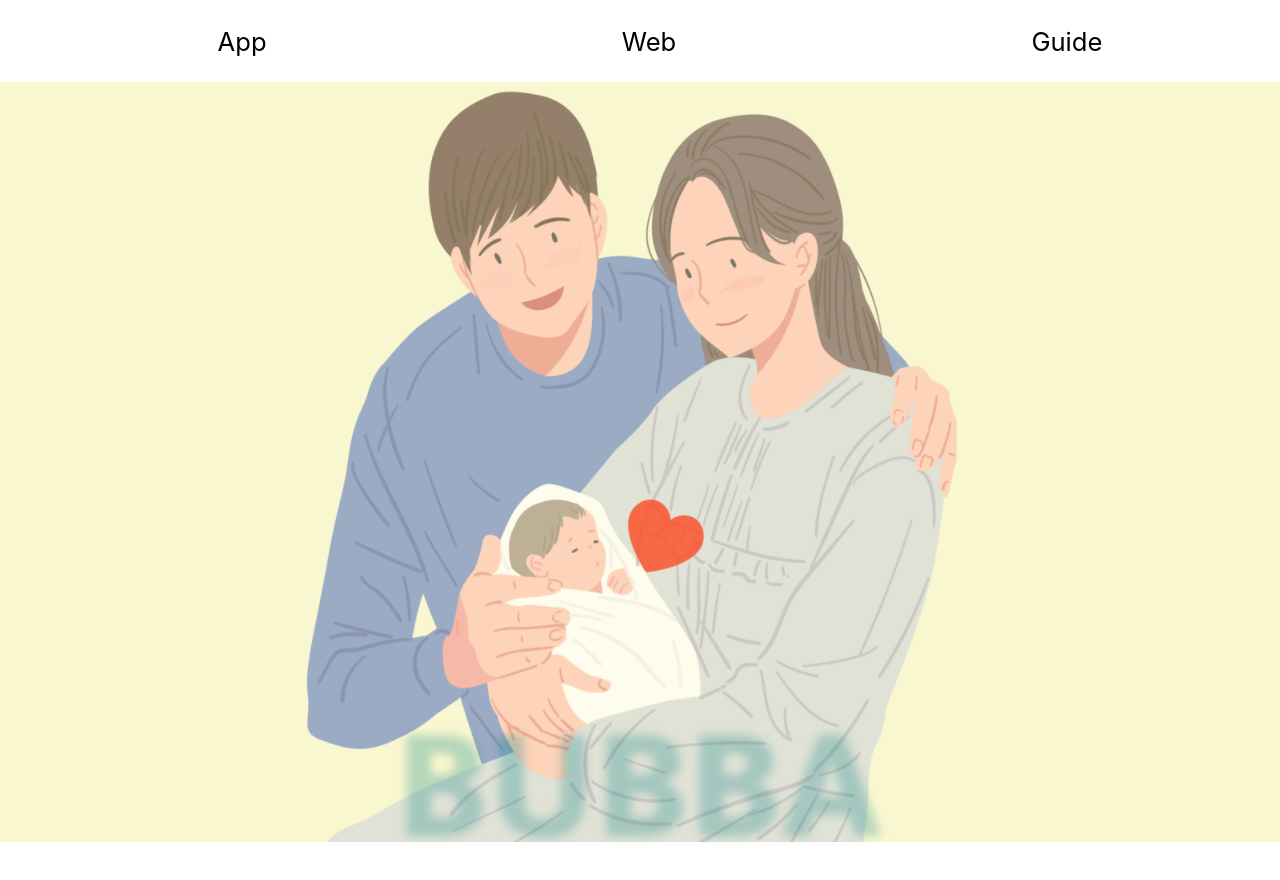
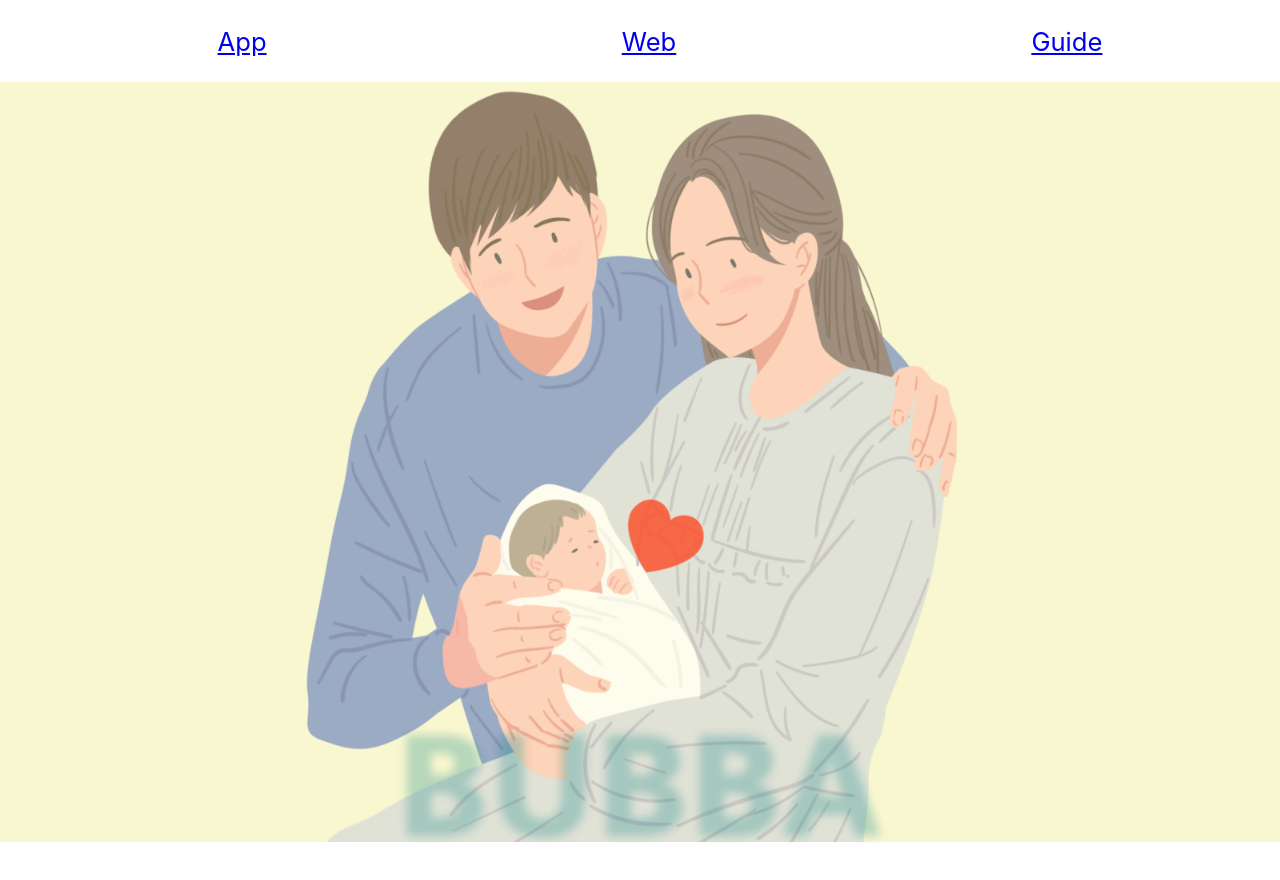
Before and after one commit to Capstone-Bubba/Bubba, a React (Create React App) app in the folder Client/: page /about_t in a window 1280 px wide. Shown: the top 880 px of the page. Built offline with nearby package versions, Linux system fonts and the light colour scheme.

Commit message:
google login & add routing

```diff
--- a/Client/package.json
+++ b/Client/package.json
@@ -10,11 +10,14 @@
     "@types/node": "^16.11.26",
     "@types/react": "^17.0.43",
     "@types/react-dom": "^17.0.14",
+    "axios": "^0.26.1",
     "eslint-config-react-app": "6",
     "express": "^4.17.3",
     "express-generator": "^4.16.1",
     "react": "^17.0.2",
     "react-dom": "^17.0.2",
+    "react-google-login": "^5.2.2",
+    "react-router-dom": "^6.3.0",
     "react-scripts": "5.0.0",
     "styled-components": "^5.3.5",
     "typescript": "^4.6.3",
--- a/Client/public/index.html
+++ b/Client/public/index.html
@@ -9,6 +9,9 @@
       name="description"
       content="Web site created using create-react-app"
     />
+    <meta name="google-signin-scope" content="profile email">
+<meta name="google-signin-client_id" content="%REACT_APP_CLIENT_ID%">
+<script src="https://apis.google.com/js/platform.js" async defer></script>
     <link rel="apple-touch-icon" href="%PUBLIC_URL%/logo192.png" />
     <link rel="manifest" href="%PUBLIC_URL%/manifest.json" />
     <title>React App</title>
--- a/Client/src/App.css
+++ b/Client/src/App.css
@@ -1,80 +1 @@
 @import url('https://fonts.googleapis.com/css2?family=Mukta:wght@800&display=swap');
-.App {
-    text-align: center;
-  }
-  @keyframes big{
-    from{
-    float: bottom;
-    padding-bottom: 80px;
-    height: 200vmin;
-    }
-    to {
-
-      height: 95vmin;
-    }
-  }
-  .App-logo {
-    height: 100vmin;
-    vertical-align: bottom;
-    pointer-events: none;
-    animation-name: big;
-    animation-duration: 2s;
-    animation-timing-function: linear;
-    animation-delay: 0s;
-    animation-iteration-count: 1;
-    animation-direction: normal;
-    animation-fill-mode:forwards;
-    animation-play-state: running;
-  }
-  .App_list{
-      background-color: #fff;
-  }
-  .App-header {
-    text-align: center;
-    min-height: 100vh;
-    display: flex;
-    flex-direction: column;
-    align-items: center;
-    justify-content: center;
-    font-size: calc(10px + 2vmin);
-    color: white;
-  }
-
-  .App-link {
-    color: #61dafb;
-  }
-  .font_ani{
-    position: absolute;
-    color: #008080;
-    font-family: 'Mukta', sans-serif;
-
-    padding: 5px 10px;
-    margin-top: 600px;
-    font-size: 10rem;
-    text-align: center;
-    margin: 0 -.05em;
-    margin-top: 600px;
-    animation: font 1.2s infinite alternate;
-  }
-  .font_ani span:nth-child(2) {
-    animation-delay: .2s;
-  }
-  .font_ani span:nth-child(3) {
-    animation-delay: .4s;
-  }
-  .font_ani span:nth-child(4) {
-    animation-delay: .6s;
-  }
-  .font_ani span:nth-child(5) {
-    animation-delay: .8s;
-  }
-  @keyframes font {
-    0% {
-      filter: blur(0);
-      opacity: 1;
-    }
-    100% {
-      filter: blur(5px);
-      opacity: .2;
-    }
-  }
--- a/Client/src/App.tsx
+++ b/Client/src/App.tsx
@@ -1,16 +1,13 @@
 import React from 'react'
-import About_list from './Component/About/About_list'
 import styled from 'styled-components'
-import imgA from './images/main_1.png'
-import imgB from './images/download.png'
 import './App.css';
+import About_T from './Page/About/About_T'
+import About_M from './Page/About/About_M';
+import About_B from './Page/About/About_B';
+import About_list from './Component/About/About_list';
+import { BrowserRouter, Routes, Route } from 'react-router-dom'
+import Main from './Page/Main/Main';
 
-// const Layout = styled.img`
-//   width: 100vw;
-//   min-height: 100vh;
-//   background-image: url(${imgA}) ;
-//   border: 1px solid red;
-// `;
 const Button = styled.img`
 width: 200px;
 height:60px;
@@ -18,23 +15,16 @@ height:60px;
 
 function App() {
   return (
-
-    <div className="App">
-      <About_list />
-      <header className="App-header">
-        <img src={imgA} className="App-logo" alt="logo" />
-        <div className='font_ani'>
-          <span>B</span>
-          <span>U</span>
-          <span>B</span>
-          <span>B</span>
-          <span>A</span>
-        </div>
-        <p>
-          {/* <Button src={imgB}></Button> */}
-        </p>
-
-      </header>
+    <div>
+      <BrowserRouter>
+        <About_list />
+        <Routes>
+          <Route path='/about_t' element={<About_T />} />
+          <Route path='/about_m' element={<About_M />} />
+          <Route path='/about_b' element={<About_B />} />
+          <Route path='/main' element={<Main/>}/>
+        </Routes>
+      </BrowserRouter>
     </div>
   )
 }
--- a/Client/src/Component/About/About_list.tsx
+++ b/Client/src/Component/About/About_list.tsx
@@ -1,8 +1,10 @@
 import React from 'react'
 import styled from 'styled-components'
+import { Link } from 'react-router-dom'
 
 const List = styled.ul`
 display:flex;
+cursor:pointer;
 justify-content: space-around;
 font-size: 1.6rem;
 list-style: none;
@@ -16,13 +18,13 @@ function About_list() {
         <div>
             <List>
                 <ListItem>
-                    App
+               <Link to='/about_t'>App</Link>
                 </ListItem>
                 <ListItem>
-                    Web
+            <Link to='/about_m'>Web</Link>
                 </ListItem>
                 <ListItem>
-                    Guide
+                <Link to='/about_b'>Guide</Link>
                 </ListItem>
             </List>
         </div>
--- /dev/null
+++ b/Client/src/Component/Login/Google.tsx
@@ -0,0 +1,11 @@
+import React from 'react'
+
+function Google() {
+  return (
+    <div>
+      <a href="http://localhost:3000/auth/google">fdsafsda</a>
+    </div>
+  )
+}
+
+export default Google
--- /dev/null
+++ b/Client/src/Page/About/About_B.tsx
@@ -0,0 +1,11 @@
+import React from 'react'
+
+function About_B() {
+  return (
+    <div>
+      바텀
+    </div>
+  )
+}
+
+export default About_B
--- /dev/null
+++ b/Client/src/Page/About/About_M.tsx
@@ -0,0 +1,29 @@
+import axios from 'axios'
+import React, { useEffect, useState } from 'react'
+import { Link } from 'react-router-dom'
+import Google from '../../Component/Login/Google'
+
+function About_M() {
+  const [isloggedin, setIsLoggedIn] = useState(false)
+
+  useEffect(() =>{
+
+    axios.get('http://localhost:3000/auth/google/callback')
+    .then(res=> {
+      console.log(res);
+      const {accessToken} = res.data;
+      console.log(accessToken);
+      axios.defaults.headers.common['Authorization'] = `Bearer ${accessToken}`;
+      setIsLoggedIn(true)
+
+    })
+  },[])
+  return (
+    <div>
+     <Google/>
+{isloggedin && <nav>로그인 되었음</nav>}
+    </div>
+  )
+}
+
+export default About_M
--- /dev/null
+++ b/Client/src/Page/About/About_T.tsx
@@ -0,0 +1,105 @@
+import React from 'react'
+import MainLayout from '../../Component/About/MainLayout'
+import About_list from '../../Component/About/About_list'
+import imgA from '../../images/main_1.png'
+import styled from 'styled-components'
+interface animation{
+  fontAni: any;
+}
+const Top = styled.div`
+  width:100vw;
+  height:100vh;
+`
+const Middle = styled.div`
+  width:100vw;
+  height:100vh;
+`
+const Layout = styled.div`
+ text-align:center
+`;
+const Content = styled.div`
+  text-align: center;
+  min-height: 100vh;
+  display: flex;
+  flex-direction: column;
+  align-items: center;
+  justify-content: center;
+  font-size: calc(10px + 2vmin);
+  color: white;
+`
+const Item = styled.img`
+  height: 100vmin;
+  vertical-align: bottom;
+  pointer-events: none;
+  animation-name: big;
+  animation-duration: 2s;
+  animation-timing-function: linear;
+  animation-delay: 0s;
+  animation-iteration-count: 1;
+  animation-direction: normal;
+  animation-fill-mode:forwards;
+  animation-play-state: running;
+
+  @keyframes big{
+    from{
+    padding-bottom: 80px;
+    height: 200vmin;
+    }
+    to {
+
+      height: 95vmin;
+    }
+  }
+`
+const Font = styled.div`
+
+  position: absolute;
+  color: #008080;
+  font-family: 'Mukta', sans-serif;
+  padding: 5px 10px;
+  margin-top: 600px;
+  font-size: 10rem;
+  text-align: center;
+  margin: 0 -.05em;
+  margin-top: 600px;
+  animation: font 1.2s infinite alternate;
+`
+const FontItem = styled.span<animation>`
+
+  animation-delay: ${(props:any) => props.fontAni};
+  @keyframes font {
+    0% {
+      filter: blur(0);
+      opacity: 1;
+    }
+    100% {
+      filter: blur(5px);
+      opacity: .2;
+    }
+  }
+`
+
+function About() {
+  return (
+ <Layout>
+   <Top id='app'>
+    {/* <About_list /> */}
+    <Content>
+      <Item src={imgA} />
+      <Font>
+        <FontItem fontAni={""}>B</FontItem>
+        <FontItem fontAni={".4s"}>U</FontItem>
+        <FontItem fontAni={".6s"}>B</FontItem>
+        <FontItem fontAni={".8s"}>B</FontItem>
+        <FontItem fontAni={""}>A</FontItem>
+      </Font>
+      <p>
+        {/* <Button src={imgB}></Button> */}
+      </p>
+      </Content>
+      </Top>
+    </Layout>
+  )
+}
+
+export default About
--- /dev/null
+++ b/Client/src/Page/Main/Main.tsx
@@ -0,0 +1,11 @@
+import React from 'react'
+
+function main() {
+  return (
+    <div>
+        Main Test page
+    </div>
+  )
+}
+
+export default main
```
Also changed, not shown: Client/src/Page/About.tsx (deleted, +0 -14 lines), 1 other file (tests, documents, lock files or other folders).
